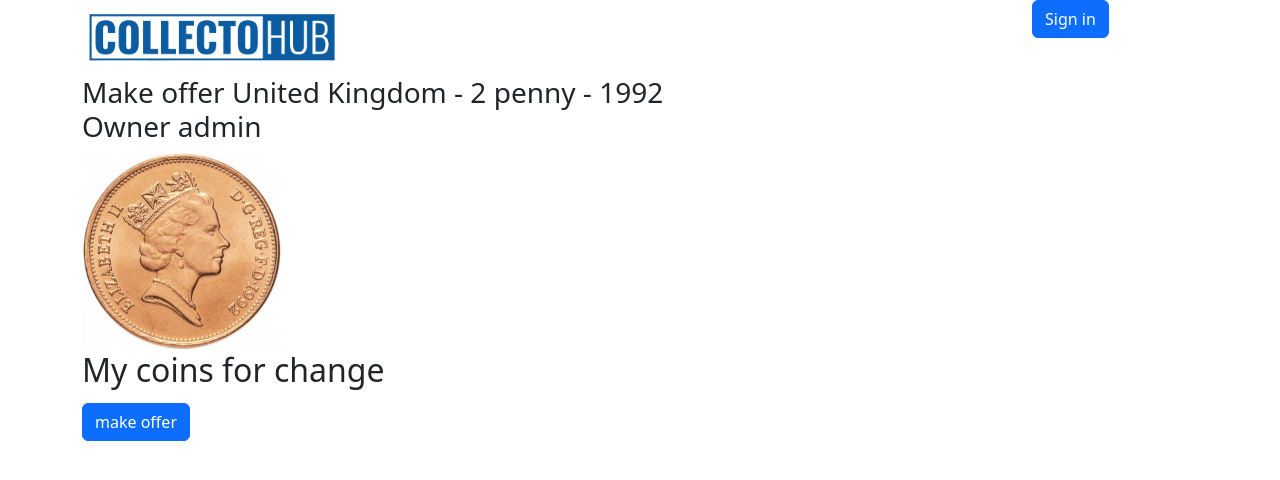
After one commit to DanielUA/coin_project, a Django app: page /coin/3/offer/ in a window 1280 px wide. The commit adds this page. Shown: the top 480 px of the page. Run offline with Django 5.2, Linux system fonts and the light colour scheme; data comes from the database, SQL or seed files in the repository; both versions use the stored data as it was after the commit; some libraries are stand-ins or nearby versions.

Commit message:
add more funnction

```diff
--- a/coins/models.py
+++ b/coins/models.py
@@ -4,6 +4,10 @@ from django.contrib.auth.models import User
 class UserProfile(models.Model):
     user = models.OneToOneField(User, related_name='profile', on_delete=models.CASCADE)
     user_pic = models.ImageField(blank=True, upload_to='coins/user_pic/')
+
+    def has_offers_under_consideration(self):
+        offers = Offer.objects.filter(responder=self.user, status='c')
+        return offers.exists()
 
 class Continent(models.Model):
     name = models.CharField(max_length=150, unique=True)
@@ -80,3 +84,14 @@ class Box(models.Model):
 
     def __str__(self):
         return self.name
+
+
+status_choices = [('с', 'under consideration'), ('d', 'done')]
+
+class Offer(models.Model):
+    coin_to_get = models.OneToOneField(Coin, related_name='offer_get', on_delete=models.CASCADE)
+    coin_to_give = models.OneToOneField(Coin, related_name='offer_give', on_delete=models.CASCADE)
+    author = models.OneToOneField(User, related_name='offers_made', on_delete=models.CASCADE)
+    responder = models.OneToOneField(User, related_name='offers_look', on_delete=models.CASCADE)
+    status = models.CharField(max_length=1, choices=status_choices, default='c')
+    created = models.DateTimeField(auto_now_add=True)
--- a/coins/templates/coins/base.html
+++ b/coins/templates/coins/base.html
@@ -8,6 +8,7 @@
     <script src="https://cdn.jsdelivr.net/npm/bootstrap@5.3.3/dist/js/bootstrap.bundle.min.js" integrity="sha384-YvpcrYf0tY3lHB60NNkmXc5s9fDVZLESaAA55NDzOxhy9GkcIdslK1eN7N6jIeHz" crossorigin="anonymous"></script>
     <title>{% block title %}{% endblock %}</title>
     <link rel="shortcut icon" href="{% static 'coins/img/coins.png' %}" type="image/x-icon">
+    <link rel="stylesheet" href="https://cdnjs.cloudflare.com/ajax/libs/font-awesome/6.6.0/css/all.min.css">
 </head>
 <body>
     <div class="container">
@@ -31,6 +32,12 @@
                         admin panel
                     </a>
                     {% endif %}
+
+                    {% if user.profile.has_offers_under_consideration %}
+                    <br>
+                        <a href="{% url 'coins:user-offers' %}"> You have offers to consider </a>
+                    {% endif %}
+
                 {% else %}
                     <button type="button" class="btn btn-primary" data-bs-toggle="modal" data-bs-target="#modal-login">
                         Sign in
--- /dev/null
+++ b/coins/templates/coins/coin_make_offer.html
@@ -0,0 +1,32 @@
+{% extends 'coins/base.html' %}
+
+{% block title %}
+    Make offer: {{ coin }}
+{% endblock %}
+
+{% block content %}
+    <h3>
+        Make offer {{ coin }}
+        <br>
+        Owner {{ coin.owner }}
+    </h3>
+    <img src="{{ coin.img_front.url }}" width="200">
+    <form class='fs-3' action="{% url 'coins:make-offer'%}" method="post">
+        {% csrf_token %}
+        <h2> My coins for change </h2>
+        {% for el in user.coins.all %}
+            <div>
+                <input type="radio" name="coin_to_give_id" id="coin-{{el.id}}" value="{{el.id}}">
+                <label for="coin-{{el.id}}">
+                    <img src="{{ el.img_front.url }}" width="100">
+                    {{ el }}
+                </label>
+            </div>
+        {% endfor %}
+        <input type="hidden" name="coin_to_get_id" value="{{ coin.id }}">
+        <div>
+            <input class="btn btn-primary" type="submit" value="make offer">
+        </div>
+    </form>
+
+{% endblock %}
--- a/coins/urls.py
+++ b/coins/urls.py
@@ -10,4 +10,10 @@ urlpatterns = [
     path('sign/in/', views.signin, name='sign-in'),
     path('coin/<int:pk>/', views.CoinDetailView.as_view(), name='coin-detail'),
     path('offer/detail/', views.offer_detail, name='offer-detail'),
+    path('coin/<int:pk>/offer/', views.CoinMakeOfferView.as_view(), name='coin-make-offer'),
+    path('make/offer/', views.make_offer, name='make-offer'),
+    # path('user/offers/', views.OfferByUserListView.as_view(), name='user-offers'),
+    path('user/offers/', views.offers_by_user, name='user-offers'),
+    path('offer/<int:pk>/remove/', views.remove_offer, name='remove-offer'),
+    path('offer/<int:pk>/accept/', views.accept_offer, name='accept-offer'),
 ]
--- a/coins/views.py
+++ b/coins/views.py
@@ -1,7 +1,7 @@
 from django.http import HttpResponseRedirect
 from django.shortcuts import render
 from django.urls import reverse
-from django.views.generic import TemplateView, DetailView
+from django.views.generic import TemplateView, DetailView, ListView
 from django.contrib.auth import logout, login, authenticate
 
 from .models import *
@@ -35,4 +35,55 @@ def signout(request):
 
 def offer_detail(request):
     coin_id = request.POST.get('coin_id')
+    return HttpResponseRedirect(reverse('coins:coin-make-offer', kwargs={"pk": coin_id}))
+
+
+class CoinMakeOfferView(DetailView):
+    model = Coin
+    template_name = 'coins/coin_make_offer.html'
+
+def make_offer(request):
+    coin_to_get_id = request.POST.get('coin_to_get_id')
+    coin_to_give_id = request.POST.get('coin_to_give_id')
+    if coin_to_get_id and coin_to_give_id:
+        coin_to_get = Coin.objects.get(id=coin_to_get_id)
+        coin_to_give = Coin.objects.get(id=coin_to_give_id)
+        new_offer = Offer(
+            coin_to_get=coin_to_get,
+            coin_to_give=coin_to_give,
+            author = coin_to_give.owner,
+            responder=coin_to_get.owner,
+            )
+        new_offer.save()
+
+
     return HttpResponseRedirect(reverse('coins:index'))
+
+# class OfferByUserListView(ListView):
+#     model = Offer
+#     template_name = 'coins/ofers_by_user.html'
+
+def offers_by_user(request):
+    context = {
+        'object_list': Offer.objects.filter(responder=request.user, status='c')
+    }
+    return render(request, template_name="coins/ofers_by_user.html", context=context)
+
+def remove_offer(request, pk):
+    offer = Offer.objects.get(id=pk)
+    offer.delete()
+    return HttpResponseRedirect(reverse('coins:index'))
+
+def accept_offer(request, pk):
+    offer = Offer.objects.get(id=pk)
+    coin_to_get = offer.coin_to_get
+    coin_to_give = offer.coin_to_give
+    user_1 = coin_to_get.owner
+    user_2 = coin_to_give.owner
+    coin_to_get.owner = user_2
+    coin_to_get.save()
+    coin_to_give.owner = user_1
+    coin_to_give.save()
+    offer.status = 'd'
+    offer.save()
+    return HttpResponseRedirect(reverse('coins:index'))
```
Also changed, not shown: coins/templates/coins/index.html (+7 -5 lines), coins/templates/coins/ofers_by_user.html (added, +43 -0 lines), coins/migrations/0012_offer.py (added), coins/migrations/0013_rename_goin_to_give_offer_coin_to_give.py (added), db.sqlite3, media_files/coins/user_pic/unknown_FjvX63t.png (added).
